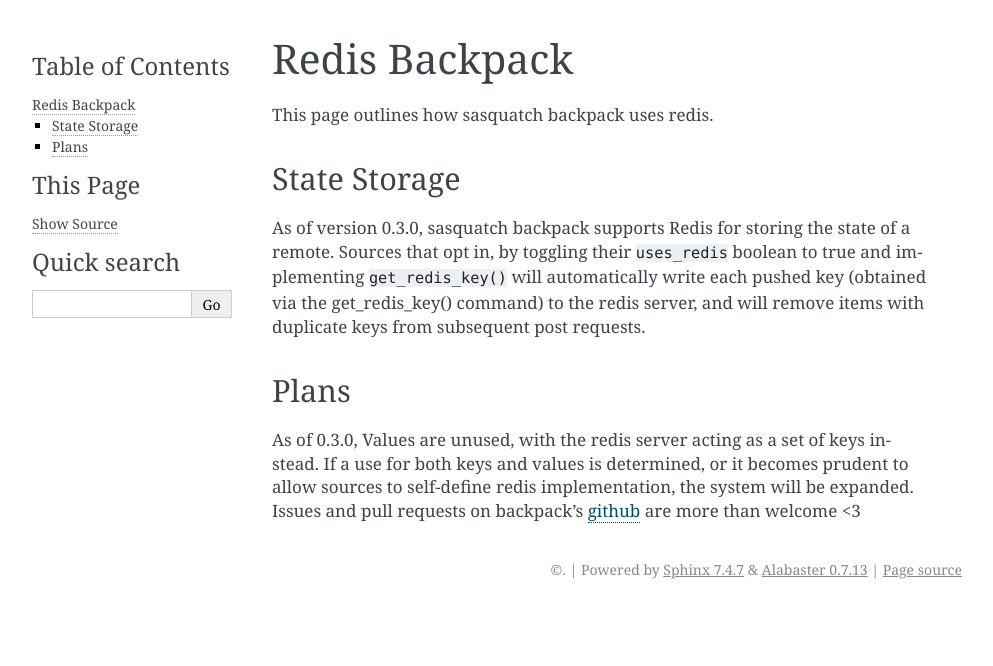
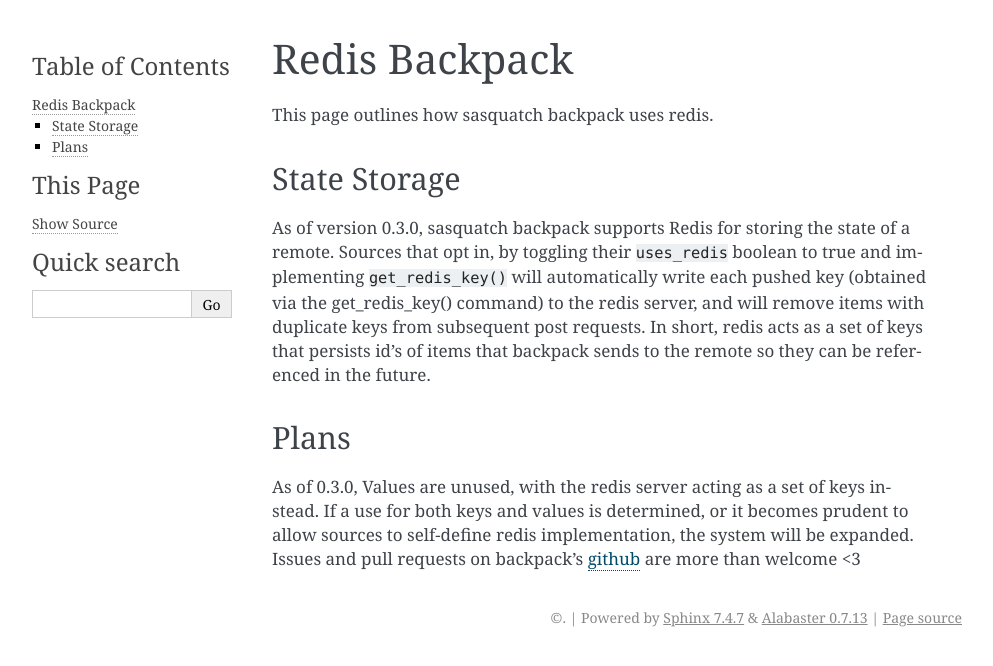
Before and after one commit to lsst-sqre/sasquatch-backpack, a Sphinx documentation site: the page built from docs/dev/redis.rst, in a window 1280 px wide. Shown: the top 666 px of the page, without its empty margins (148-1141 px from the left). Built offline with Sphinx 7.4.7, drawn with Linux system fonts in a browser that asks for light colours; pages that are not in the unit, such as notebooks, are missing from menus.

Commit message:
Update Redis docs

```diff
--- a/docs/dev/redis.rst
+++ b/docs/dev/redis.rst
@@ -8,6 +8,7 @@ State Storage
 =============
 
 As of version 0.3.0, sasquatch backpack supports Redis for storing the state of a remote. Sources that opt in, by toggling their ``uses_redis`` boolean to true and implementing ``get_redis_key()`` will automatically write each pushed key (obtained via the get_redis_key() command) to the redis server, and will remove items with duplicate keys from subsequent post requests.
+In short, redis acts as a set of keys that persists id's of items that backpack sends to the remote so they can be referenced in the future.
 
 Plans
 =====
```
